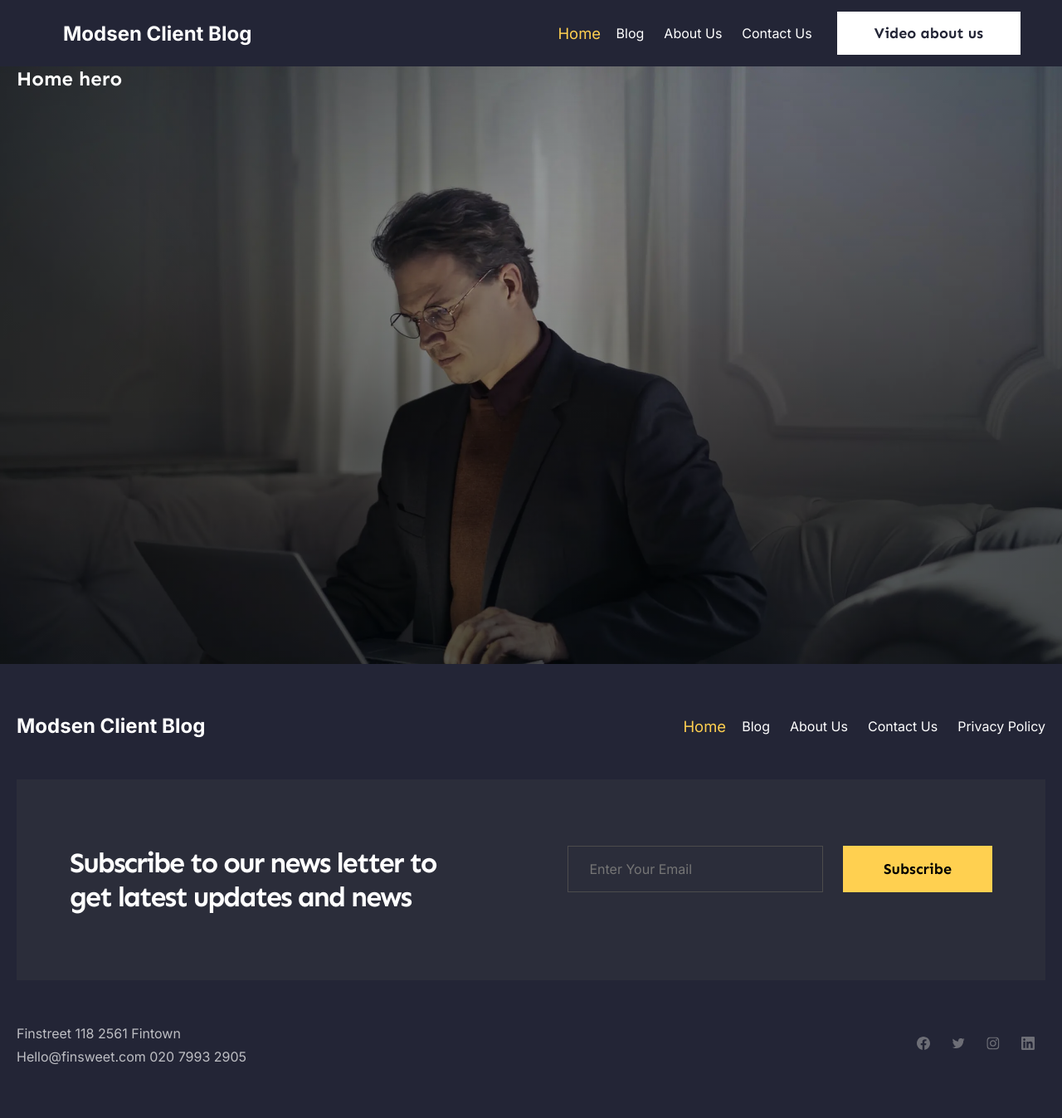
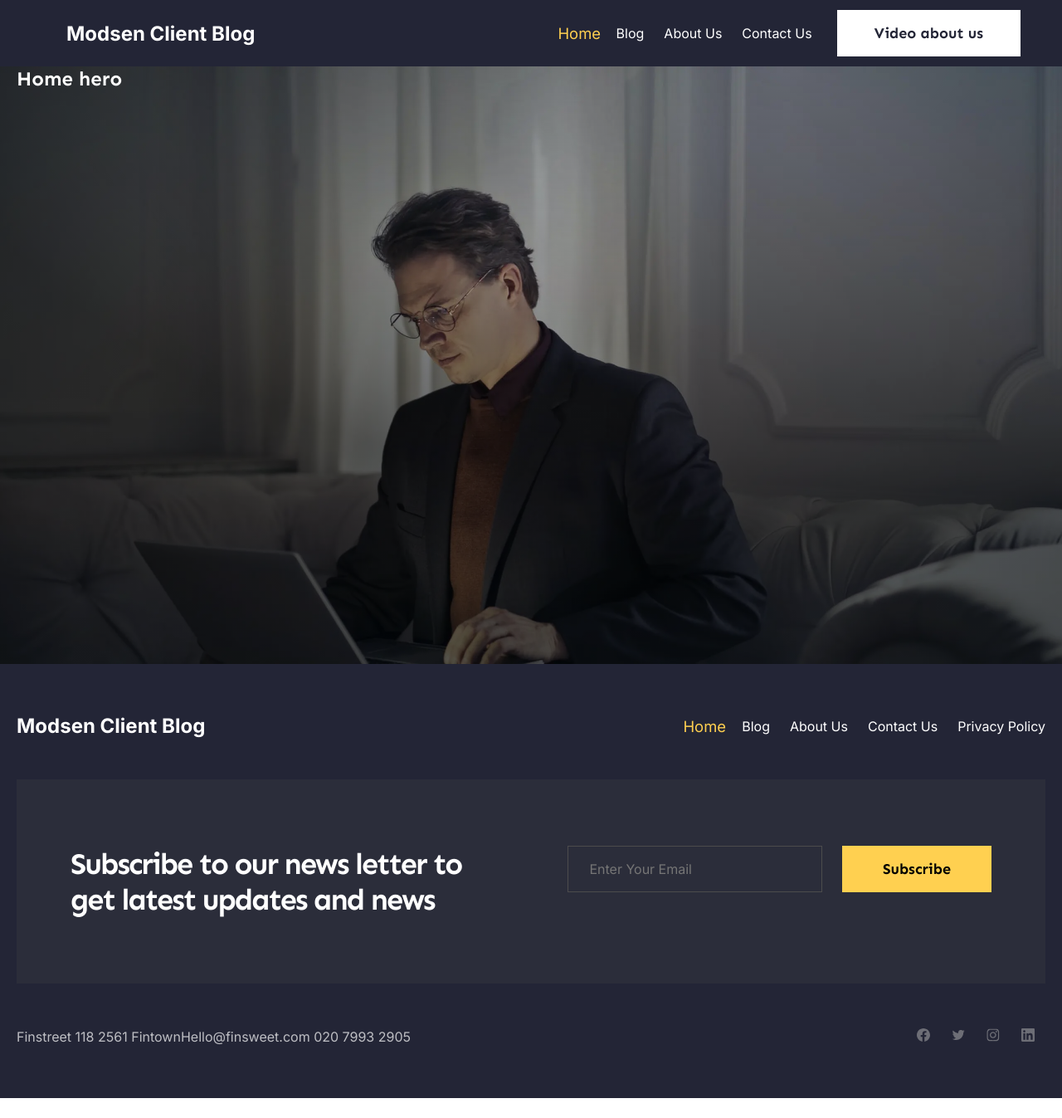
Before and after one commit to 777-vols/Modsen-ClientBlog, a Next.js app: page /en in a window 1280 px wide. Shown: the whole page at 83% size. After the commit the page ends 1323 px from the top, so only its background shows below. Built offline with nearby package versions, Linux system fonts and the light colour scheme.

Commit message:
feat: common styles add

```diff
--- a/src/app/[locale]/_components/LayoutFooter/styles.module.scss
+++ b/src/app/[locale]/_components/LayoutFooter/styles.module.scss
@@ -5,17 +5,17 @@
 .container {
   @include container;
 
-  padding-top: 60px;
-  padding-bottom: 60px;
+  padding-top: $space-medium-l;
+  padding-bottom: $space-medium-l;
 }
 
 .content {
-  display: flex;
+  @include flex-center-horizontally;
+
   align-items: flex-start;
-  justify-content: center;
   background: $color-footer-content;
-  margin: 50px 0px;
-  padding: 80px 64px;
+  margin: $space-medium-m $space-zero;
+  padding: $space-large-s $space-medium-xl;
   gap: 10%;
 }
 
@@ -23,27 +23,27 @@
   flex: 10 3 50%;
   color: $color-white;
   letter-spacing: -2px;
-  font-size: 34px;
+  font-size: $fontSize-large-m;
   font-weight: 700;
   max-width: 50%;
 }
 
 .form {
+  @include flex-center-horizontally;
+
   flex: 10 2 50%;
-  display: flex;
   min-width: 450px;
-  justify-content: center;
 }
 
 .formInput {
   background: transparent;
   color: $color-white;
   border: 1px solid $color-dark-grey;
-  padding: 0 25px;
+  padding: $space-zero 25px;
   height: 56px;
   max-width: 323px;
   width: 100%;
-  font-size: 16px;
+  font-size: $fontSize-small-xl;
   font-family: var(--inter-font);
 }
 
@@ -51,11 +51,10 @@
   @include button;
 
   background: $color-yellow;
-  padding: 0 25px;
-  height: 56px;
+  padding: $space-zero 25px;
   max-width: 180px;
   width: 100%;
-  margin-left: 24px;
+  margin-left: $space-small-xl;
   transition: 0.2s;
 
   &:hover {
@@ -64,30 +63,27 @@
 }
 
 .info {
-  display: flex;
-  justify-content: space-between;
+  @include flex-space-between;
 }
 
 .contacts {
-  display: flex;
-  flex-direction: column;
+  @include flex-direction-column;
 }
 
 .contactItem {
   color: $color-white;
   opacity: 0.7;
   font-family: var(--inter-font);
-  font-size: 16px;
+  font-size: $fontSize-small-xl;
   line-height: 28px;
 }
 
 .socialsWrapper {
-  display: flex;
-  align-items: center;
+  @include flex-center-vertical;
 }
 
 .socialLink {
-  padding: 0 13px;
+  padding: $space-zero 13px;
   transition: 0.2s;
 
   &:hover {
--- a/src/app/[locale]/_components/LayoutNavbar/styles.module.scss
+++ b/src/app/[locale]/_components/LayoutNavbar/styles.module.scss
@@ -1,10 +1,10 @@
 .wrapper {
-  display: flex;
-  align-items: center;
+  @include flex-center-vertical;
+
   background: $color-dark-blue;
   height: 80px;
-  padding-left: 56px;
-  padding-right: 30px;
+  padding-left: $space-medium-l;
+  padding-right: $space-small-xxl;
 }
 
 .container {
--- a/src/components/HomeHero/styles.module.scss
+++ b/src/components/HomeHero/styles.module.scss
@@ -2,7 +2,7 @@
   color: $color-white;
   height: 720px;
   width: 100%;
-  background: $homeHeroGradient, url('/assets/homeHeroBanner.webp');
+  background: $color-home-hero-gradient, url('/assets/homeHeroBanner.webp');
   background-size: cover;
   background-position: center;
   background-repeat: no-repeat;
--- a/src/components/Navbar/styles.module.scss
+++ b/src/components/Navbar/styles.module.scss
@@ -1,6 +1,6 @@
 .wrapper {
-  display: flex;
-  align-items: center;
+  @include flex-center-vertical;
+
   justify-content: space-between;
   font-family: var(--inter-font);
   color: $color-white;
@@ -8,13 +8,12 @@
 
 .headerTitle {
   cursor: pointer;
-  font-size: 24px;
+  font-size: $fontSize-medium-l;
   font-weight: 700;
 }
 
 .navWrapper {
-  display: flex;
-  align-items: center;
+  @include flex-center-vertical;
 }
 
 .linksWrapper {
@@ -22,8 +21,8 @@
 }
 
 .itemLink {
-  padding-left: 24px;
-  font-size: 16px;
+  padding-left: $space-small-xl;
+  font-size: $fontSize-small-xl;
   font-weight: 400;
   transition: 0.2s;
 
@@ -34,8 +33,8 @@
 }
 
 .activeLink {
-  padding-left: 24px;
-  font-size: 16px;
+  padding-left: $space-small-xl;
+  font-size: $fontSize-small-xl;
   font-weight: 400;
   transform: scale(1.15);
   color: $color-yellow;
@@ -44,10 +43,10 @@
 .videoButton {
   @include button;
 
-  margin-left: 30px;
+  margin-left: $space-small-xxl;
   color: $color-dark-blue;
   background: $color-white;
-  padding: 15px 45px;
+  padding: $space-zero $space-medium-s;
   transition: 0.2s;
 
   &:hover {
--- a/src/styles/global.scss
+++ b/src/styles/global.scss
@@ -11,8 +11,8 @@ body {
 *::after,
 *::before {
   box-sizing: inherit;
-  margin: 0;
-  padding: 0;
+  margin: $space-zero;
+  padding: $space-zero;
 }
 
 ul {
--- a/src/styles/variables.module.scss
+++ b/src/styles/variables.module.scss
@@ -1,26 +1,96 @@
 $color-dark-blue: rgba(35, 37, 54, 1);
 $color-dark-grey: rgba(76, 76, 76, 1);
-$color-footer-content: rgba(76, 76, 76, 0.2);
 $color-white: rgba(255, 255, 255, 1);
 $color-yellow: rgba(255, 208, 80, 1);
-
-$homeHeroGradient: radial-gradient(
+$color-footer-content: rgba(76, 76, 76, 0.2);
+$color-home-hero-gradient: radial-gradient(
   80.99% 71.93% at 74.58% 0%,
   rgba(0, 0, 0, 0) 0%,
   rgba(0, 0, 0, 0.6) 100%
 );
 
+$screen-big: 1920px;
+$screen-laptop: 1280px;
+$screen-tablet: 821px;
+$screen-mobile: 480px;
+
+$fontSize-large-xl: 56px;
+$fontSize-large-l: 48px;
+$fontSize-large-m: 36px;
+$fontSize-large-s: 28px;
+$fontSize-medium-xl: 26px;
+$fontSize-medium-l: 24px;
+$fontSize-medium-m: 22px;
+$fontSize-medium-s: 18px;
+$fontSize-small-xl: 16px;
+$fontSize-small-l: 14px;
+$fontSize-small-m: 12px;
+$fontSize-small-s: 10px;
+
+$space-large-xxl: 128px;
+$space-large-xl: 120px;
+$space-large-l: 112px;
+$space-large-m: 92px;
+$space-large-s: 80px;
+$space-medium-xxl: 73px;
+$space-medium-xl: 65px;
+$space-medium-l: 60px;
+$space-medium-m: 50px;
+$space-medium-s: 45px;
+$space-small-xxl: 30px;
+$space-small-xl: 24px;
+$space-small-l: 16px;
+$space-small-m: 12px;
+$space-small-s: 8px;
+$space-zero: 0px;
+
+$fontWeight-xl: 900;
+$fontWeight-l: 700;
+$fontWeight-m: 600;
+$fontWeight-s: 400;
+
+@mixin maxSize {
+  width: 100%;
+  height: 100%;
+}
+
+@mixin flex-center {
+  display: flex;
+  justify-content: center;
+  align-items: center;
+}
+
+@mixin flex-center-vertical {
+  display: flex;
+  align-items: center;
+}
+
+@mixin flex-center-horizontally {
+  display: flex;
+  justify-content: center;
+}
+
+@mixin flex-space-between {
+  display: flex;
+  justify-content: space-between;
+}
+
+@mixin flex-direction-column {
+  display: flex;
+  justify-content: space-between;
+}
+
 @mixin wrapper {
   max-width: 1440px;
-  margin: 0 auto;
+  margin: $space-zero auto;
   width: 100%;
   height: 100%;
 }
 
 @mixin container {
-  padding: 0 20px;
+  padding: $space-zero 20px;
   max-width: 1320px;
-  margin: 0 auto;
+  margin: $space-zero auto;
   width: 100%;
   max-height: 100%;
 }
@@ -28,6 +98,7 @@ $homeHeroGradient: radial-gradient(
 @mixin button {
   cursor: pointer;
   border: none;
+  height: 56px;
   font-family: var(--sen-font);
-  font-size: 18px;
+  font-size: $fontSize-medium-s;
 }
```
